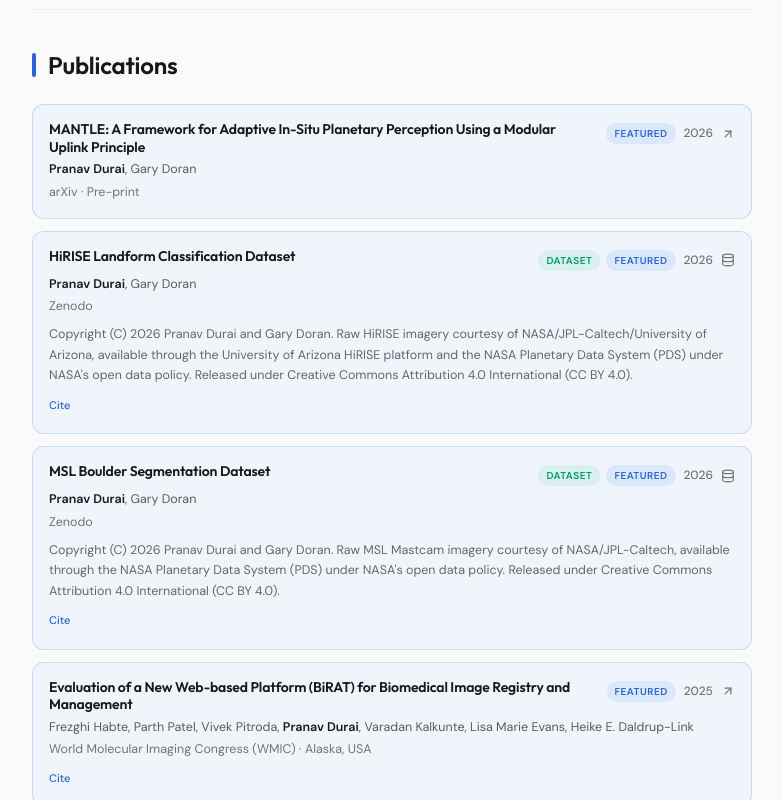
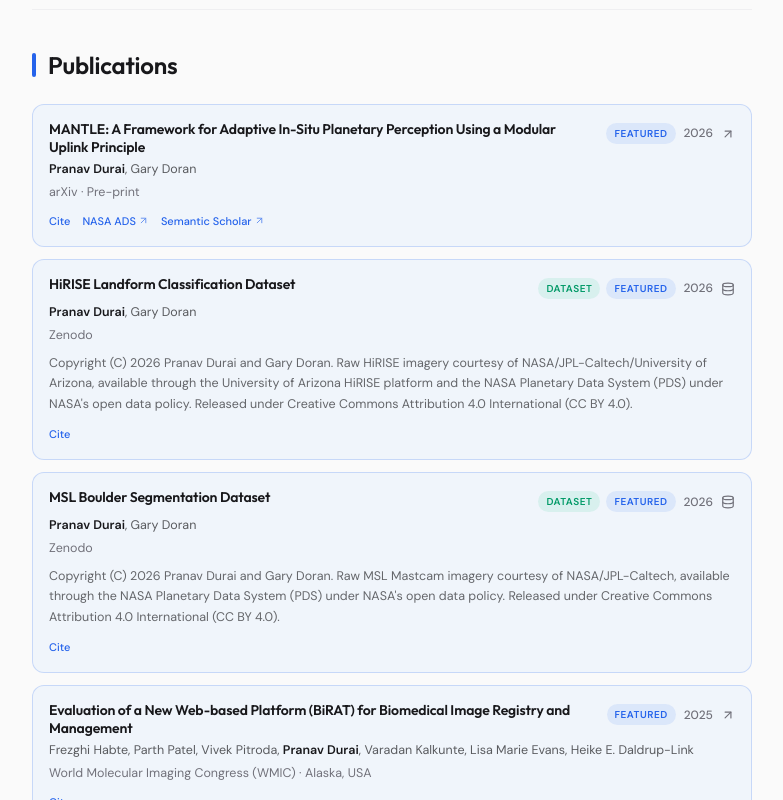
Before and after one commit to pranavdurai10/pranavdurai10.github.io, a React (Vite) app: page / in a window 1280 px wide. Shown: the part 3740-4540 px from the top of the page, without its empty margins (248-1031 px from the left). Built offline with nearby package versions, Linux system fonts and the light colour scheme.

Commit message:
add: links for MANTLE paper with NASA ADS

```diff
--- a/src/components/Publications.tsx
+++ b/src/components/Publications.tsx
@@ -113,20 +113,36 @@ const Publications = () => {
                     </p>
                   )}
 
+                  {(pub.citation || (pub.extraLinks && pub.extraLinks.length > 0)) && (
+                    <div className="mt-2.5 flex flex-wrap items-center gap-x-3 gap-y-1">
                       {pub.citation && (
                         <button
                           onClick={() => setActiveCiteIndex(showCite ? null : i)}
-                      className="mt-2.5 text-[11px] font-sans font-medium text-accent dark:text-dark-link hover:underline inline-flex items-center gap-1 cursor-pointer"
+                          className="text-[11px] font-sans font-medium text-accent dark:text-dark-link hover:underline inline-flex items-center gap-1 cursor-pointer"
                         >
                           {showCite ? "Hide Citation" : "Cite"}
                         </button>
+                      )}
+                      {pub.extraLinks?.map((extra) => (
+                        <a
+                          key={extra.label}
+                          href={extra.url}
+                          target="_blank"
+                          rel="noopener noreferrer"
+                          className="text-[11px] font-sans font-medium text-accent dark:text-dark-link hover:underline inline-flex items-center gap-0.5"
+                        >
+                          {extra.label}
+                          <FiArrowUpRight size={11} className="opacity-70" />
+                        </a>
+                      ))}
+                    </div>
                   )}
                 </div>
               </div>
 
               {pub.citation && showCite && (
                 <div className="mt-3 p-3 rounded-lg bg-tag-bg/50 dark:bg-dark-tag-bg/50 border border-border/40 dark:border-dark-border/40 flex justify-between gap-3 items-start animate-fade-up">
-                  <p className="text-[11px] font-mono text-muted dark:text-dark-muted select-all leading-normal flex-1">
+                  <p className="text-[11px] font-mono text-muted dark:text-dark-muted select-all leading-normal flex-1 whitespace-pre-wrap">
                     {pub.citation}
                   </p>
                   <button
--- a/src/data/content.ts
+++ b/src/data/content.ts
@@ -23,6 +23,7 @@ export interface Publication {
   citation?: string;
   type?: "paper" | "dataset";
   description?: string;
+  extraLinks?: { label: string; url: string }[];
 }
 
 export interface Project {
@@ -223,6 +224,19 @@ export const publications: Publication[] = [
     year: 2026,
     highlight: true,
     link: "https://arxiv.org/abs/2608.28724",
+    citation: `@misc{durai2026mantleframeworkadaptiveinsitu,
+      title={MANTLE: A Framework for Adaptive In-Situ Planetary Perception Using a Modular Uplink Principle},
+      author={Pranav Durai and Gary Doran},
+      year={2026},
+      eprint={2608.28724},
+      archivePrefix={arXiv},
+      primaryClass={cs.CV},
+      url={https://arxiv.org/abs/2608.28724},
+}`,
+    extraLinks: [
+      { label: "NASA ADS", url: "https://ui.adsabs.harvard.edu/abs/arXiv:2608.28724" },
+      { label: "Semantic Scholar", url: "https://api.semanticscholar.org/arXiv:2608.28724" },
+    ],
   },
   {
     title: "HiRISE Landform Classification Dataset",
```
Also changed, not shown: 5 other files (tests, documents, lock files or other folders). Lines whose indentation alone changed are shown as unchanged.
